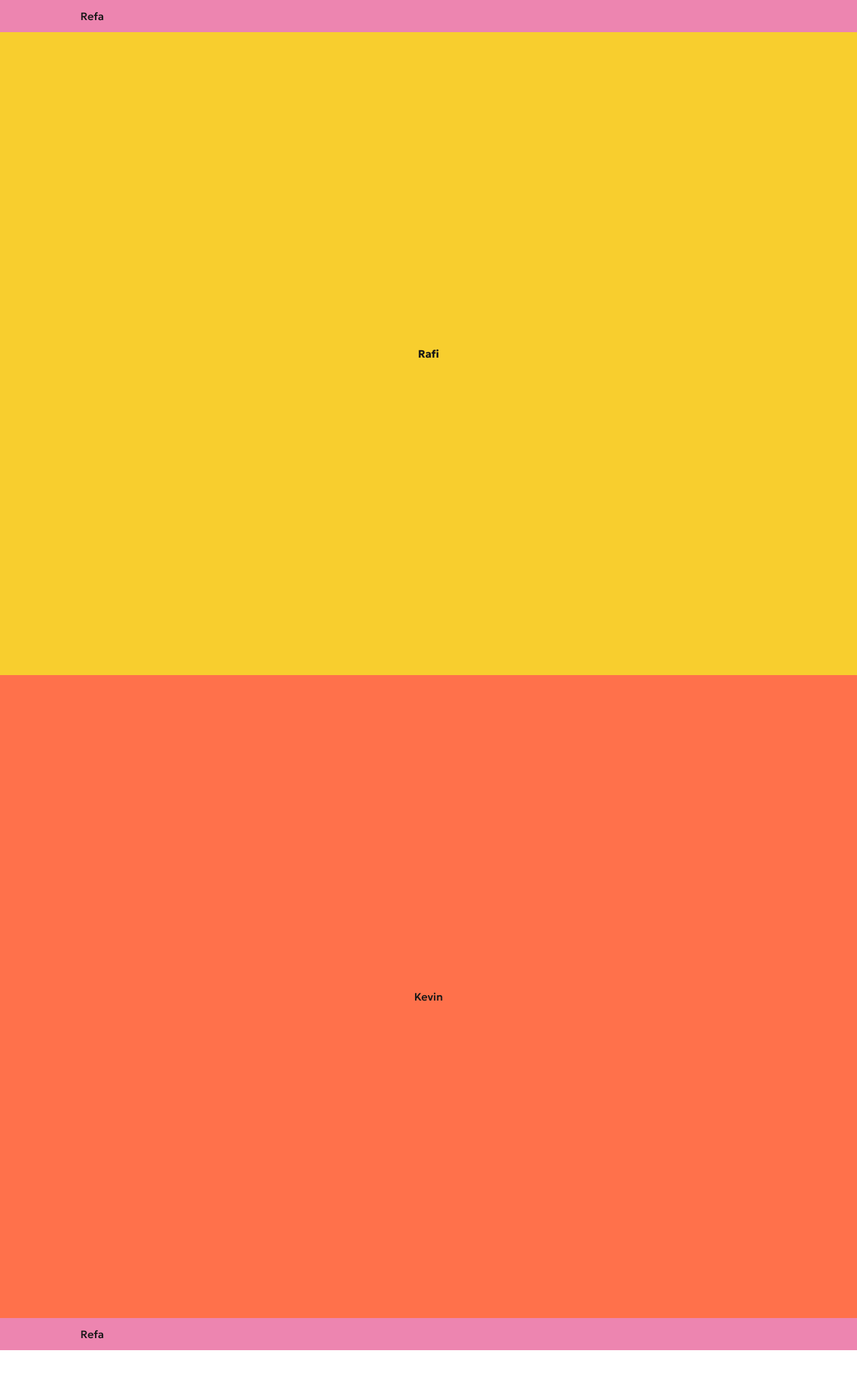
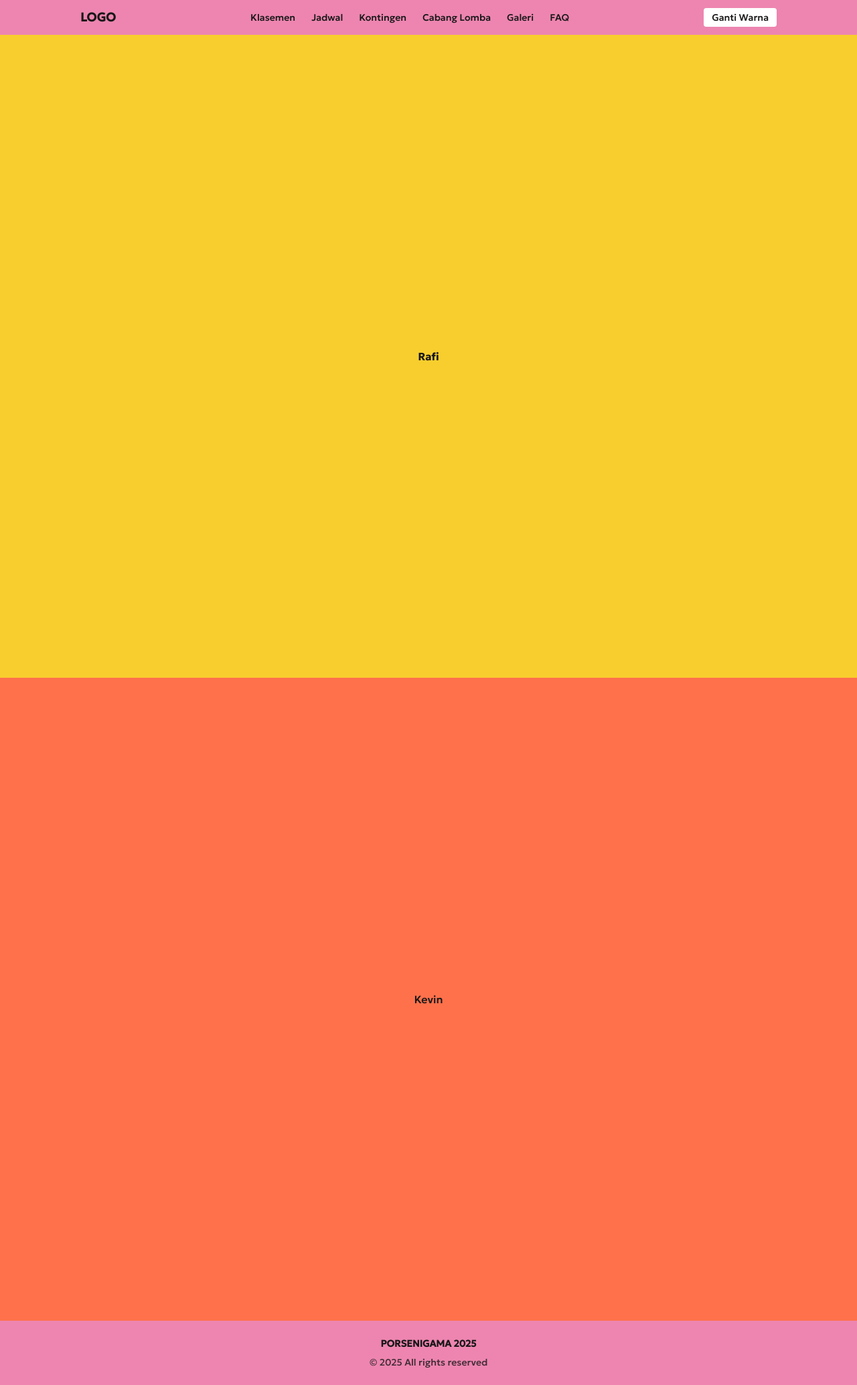
Before and after one commit to MonicaTasya/latihanNesco, a Next.js app: page / in a window 1280 px wide. Shown: the whole page at 67% size. Before the commit the page ends 2016 px from the top, so only its background shows below. Built offline with nearby package versions, Linux system fonts and the light colour scheme.

Commit message:
feat(Navbar,Footer): create navbar and footer components

```diff
--- a/src/components/Element/Footer.js
+++ b/src/components/Element/Footer.js
@@ -1,9 +1,17 @@
+
+
+
 import DefaultLayout from "../Layout/DefaultLayout";
 
 const Footer = () => {
   return (
-    <DefaultLayout className="bg-dark-pink-300 py-3!">
-      <footer>Refa</footer>
+    <DefaultLayout className="bg-dark-pink-300 py-6!">
+      <footer className="flex flex-col items-center gap-2 text-sm">
+        <p className="font-semibold">PORSENIGAMA 2025</p>
+        <p className="opacity-80">
+          © 2025 All rights reserved
+        </p>
+      </footer>
     </DefaultLayout>
   );
 };
--- a/src/components/Element/Navbar.js
+++ b/src/components/Element/Navbar.js
@@ -1,9 +1,51 @@
+
+
+"use client";
+
+import { useState } from "react";
 import DefaultLayout from "../Layout/DefaultLayout";
 
 const Navbar = () => {
+  const bgColors = [
+    "bg-dark-pink-300",
+    "bg-blue-300",
+    "bg-green-300",
+  ];
+
+  const [bgColor, setBgColor] = useState(bgColors[0]);
+
+  const handleChangeColor = () => {
+    const randomIndex = Math.floor(Math.random() * bgColors.length);
+    setBgColor(bgColors[randomIndex]);
+  };
+
   return (
-    <DefaultLayout className="bg-dark-pink-300 py-3!">
-      <nav>Refa</nav>
+    <DefaultLayout className={`${bgColor} py-3!`}>
+      <nav className="flex items-center justify-between">
+
+        {/* Logo / Brand */}
+        <div className="font-semibold text-lg">
+          LOGO
+        </div>
+
+        {/* Menu Navbar */}
+        <ul className="flex gap-6 text-sm font-medium">
+          <li className="cursor-pointer hover:underline">Klasemen</li>
+          <li className="cursor-pointer hover:underline">Jadwal</li>
+          <li className="cursor-pointer hover:underline">Kontingen</li>
+          <li className="cursor-pointer hover:underline">Cabang Lomba</li>
+          <li className="cursor-pointer hover:underline">Galeri</li>
+          <li className="cursor-pointer hover:underline">FAQ</li>
+        </ul>
+
+        {/* Button Ganti Warna */}
+        <button
+          onClick={handleChangeColor}
+          className="px-3 py-1 text-sm bg-white rounded"
+        >
+          Ganti Warna
+        </button>
+      </nav>
     </DefaultLayout>
   );
 };
```
